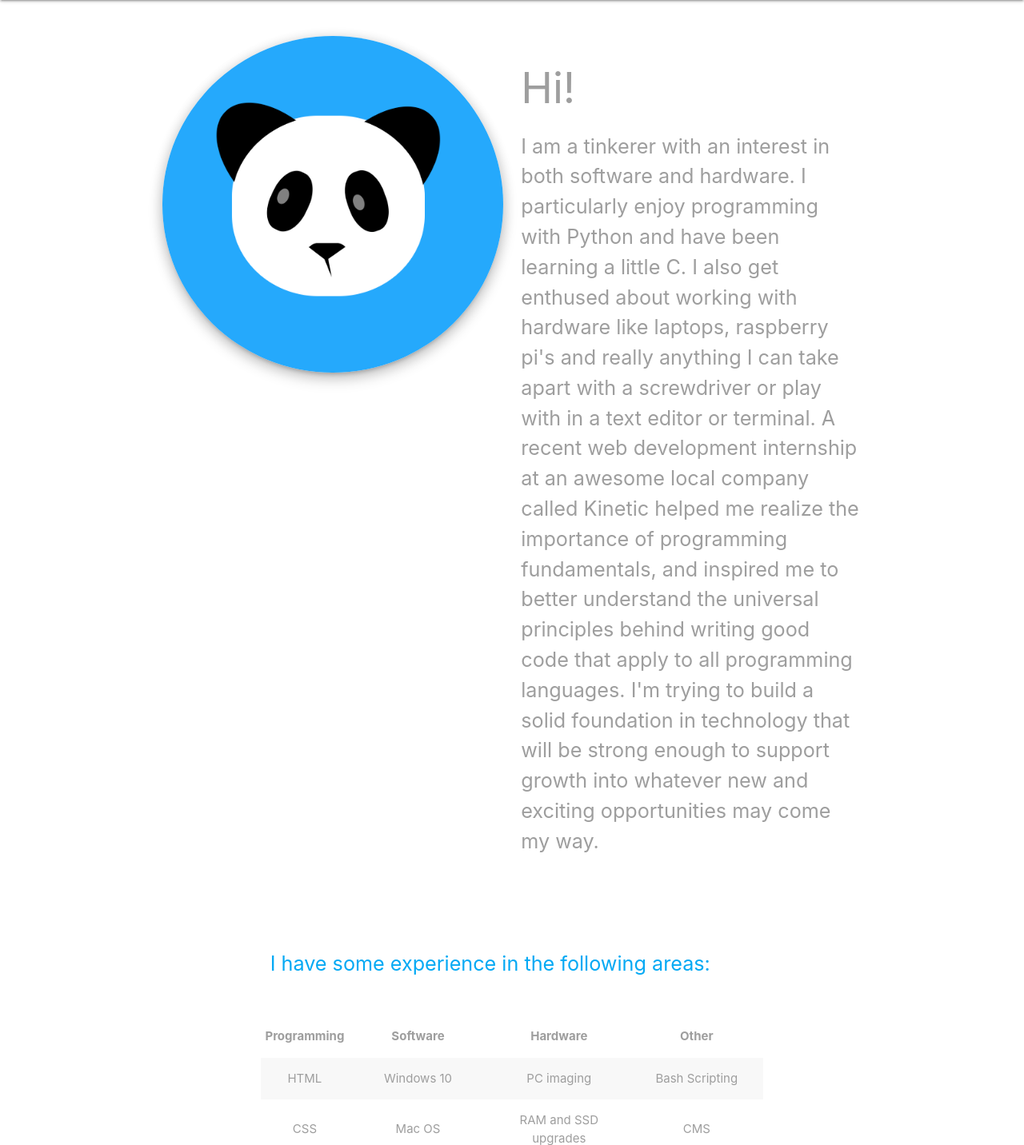
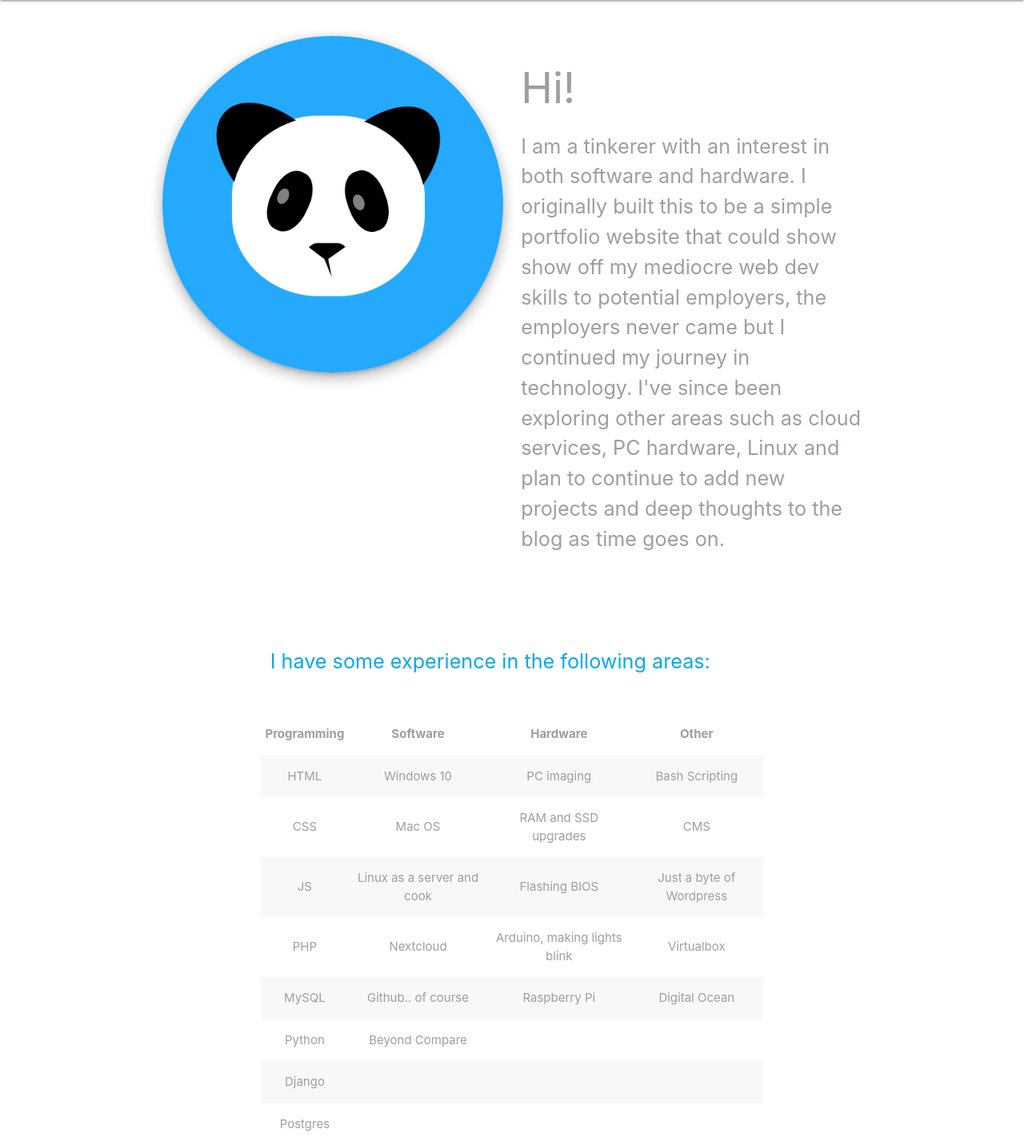
Before and after one commit to corfucius/corfuciusv2, a Django app: page /about in a window 1280 px wide. Shown: the part 64-1496 px from the top of the page at 80% size. Run offline with Django 3.2, Linux system fonts and the light colour scheme; some libraries are stand-ins or nearby versions.

Commit message:
about page update

```diff
--- a/templates/pages/about.html
+++ b/templates/pages/about.html
@@ -10,7 +10,10 @@
     <div class="col m6 s12 grey-text">
       <h2>Hi!</h2>
       <p class="flow-text">
-        I am a tinkerer with an interest in both software and hardware. I particularly enjoy programming with Python and have been learning a little C. I also get enthused about working with hardware like laptops, raspberry pi's and really anything I can take apart with a screwdriver or play with in a text editor or terminal. A recent web development internship at an awesome local company called Kinetic helped me realize the importance of programming fundamentals, and inspired me to better understand the universal principles behind writing good code that apply to all programming languages. I'm trying to build a solid foundation in technology that will be strong enough to support growth into whatever new and exciting opportunities may come my way.
+        I am a tinkerer with an interest in both software and hardware. I originally built this to be a simple portfolio website that could show show off my mediocre web dev skills to
+        potential employers, the employers never came but I continued my journey in technology. I've since been exploring other
+        areas such as cloud services, PC hardware, Linux and plan to continue to add new projects and deep thoughts to the blog
+        as time goes on.
       </p>
     </div>
   </div>
```
